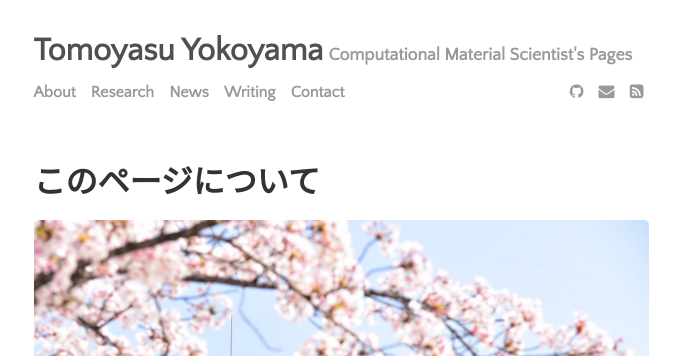
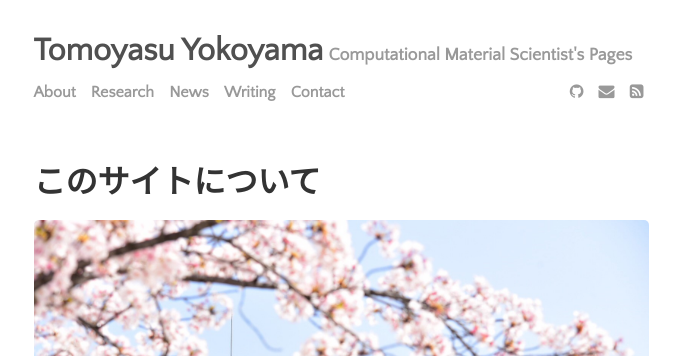
Before and after one commit to yokoyamatomoyasu/yokoyamatomoyasu.github.io, a Jekyll site: the page built from _posts/2021-09-20-about-the-author.md, in a window 1280 px wide. Shown: the top 356 px of the page, without its empty margins (299-979 px from the left). Built offline with Jekyll 4.4.1, drawn with Linux system fonts in a browser that asks for light colours.

Commit message:
Initial GitHub pages site with Jekyll

```diff
--- a/_posts/2021-09-20-about-the-author.md
+++ b/_posts/2021-09-20-about-the-author.md
@@ -1,6 +1,6 @@
 ---
 layout: post
-title: "このページについて"
+title: "このサイトについて"
 author: "Tomoyasu Yokoyama"
 categories: journal
 tags: [documentation,sample]
```
